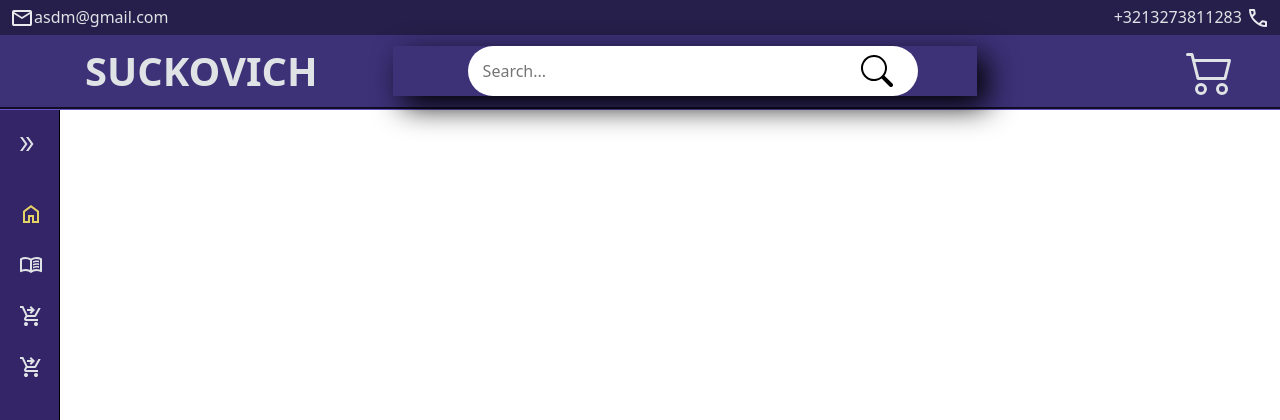
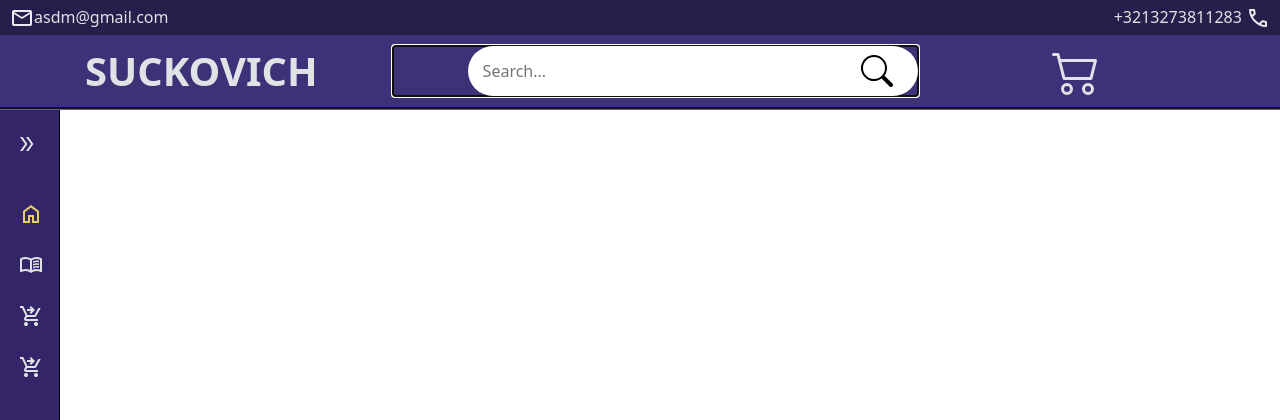
Before and after one commit to CustSh/CustS1, a Django app: page /catalog/search/ in a window 1280 px wide, with the restyled element focused. Shown: the top 420 px of the page. Run offline with Django 5.2, Linux system fonts and the light colour scheme; data comes from the database, SQL or seed files in the repository; data that the repository does not hold is empty; parts of the project's set-up code (start-up, migrations or seed data) failed here and were passed over.

Commit message:
при нажатии на поиск не происходит бага

```diff
--- a/CustS/main/static/main/css/layout.css
+++ b/CustS/main/static/main/css/layout.css
@@ -218,15 +218,6 @@ body{
   color: var(--search-clr);
 }
 
-.search-wrapper:focus{
-  outline: 0;
-}
-
-.search-wrapper:focus-within{
-  width: 100%;
-  box-shadow: 10px 10px 30px black;
-}
-
 .search-wrapper input {
   position: relative;
   height: 50px;
```
